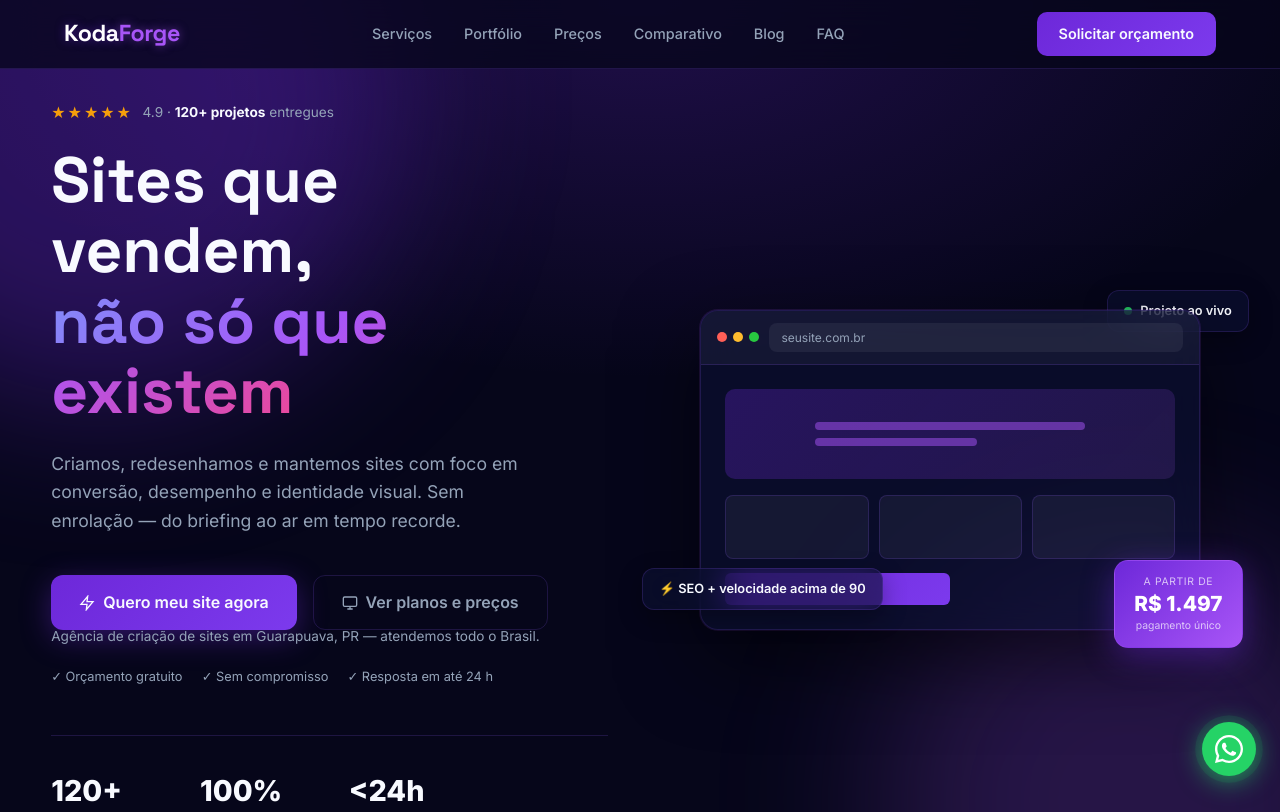
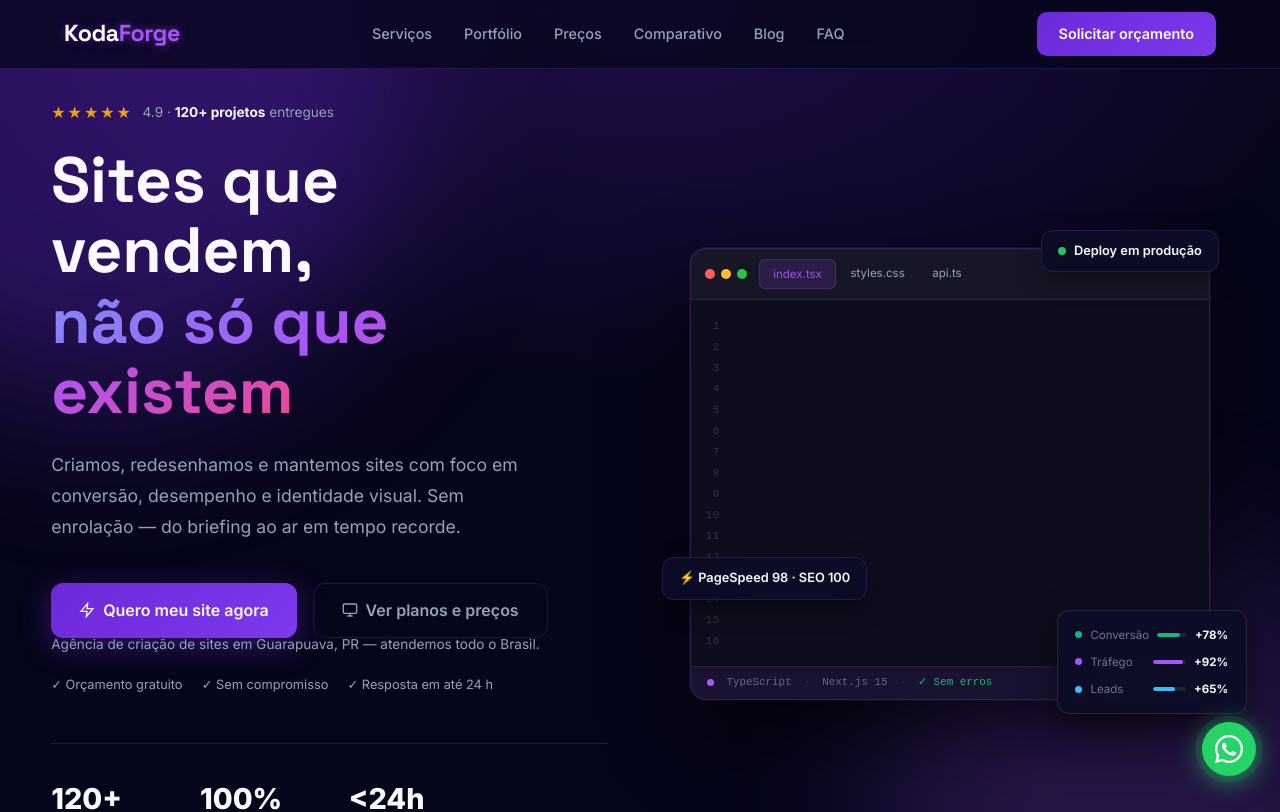
Before and after one commit to Guilhermemlima/Koda-Forge, a Next.js app: page / in a window 1280 px wide. Shown: the top 812 px of the page. Built offline with nearby package versions, Linux system fonts and the light colour scheme.

Commit message:
Redesenha hero: editor de codigo animado, metricas flutuantes e espacamento corrigido
Co-Authored-By: Claude Sonnet 4.6 <noreply@anthropic.com>

```diff
--- a/src/app/globals.css
+++ b/src/app/globals.css
@@ -163,7 +163,7 @@ nav {
   background: linear-gradient(135deg, #818cf8 0%, #a855f7 50%, #ec4899 100%);
   -webkit-background-clip: text; -webkit-text-fill-color: transparent;
 }
-.hero-desc { color: var(--muted); font-size: 1.1rem; max-width: 480px; margin-bottom: 2.5rem; }
+.hero-desc { color: var(--muted); font-size: 1.1rem; max-width: 480px; margin-top: 1.5rem; margin-bottom: 0; line-height: 1.75; }
 .hero-actions { display: flex; gap: 1rem; flex-wrap: wrap; }
 .btn-primary {
   display: inline-flex; align-items: center; gap: 8px;
@@ -191,50 +191,128 @@ nav {
 .hero-visual {
   position: relative; display: flex; justify-content: center; align-items: center;
 }
-.browser-mock {
-  width: 100%; max-width: 500px;
-  background: var(--card-bg); border: 1px solid var(--border);
-  border-radius: 18px; overflow: hidden;
-  backdrop-filter: blur(20px);
-  box-shadow: 0 30px 80px rgba(0,0,0,.5), 0 0 0 1px rgba(168,85,247,.15);
-}
-.browser-bar {
-  background: rgba(255,255,255,.04); padding: 12px 16px;
-  display: flex; align-items: center; gap: 10px;
-  border-bottom: 1px solid var(--border);
-}
+/* mantido para compatibilidade legada */
 .browser-dots { display: flex; gap: 6px; }
 .browser-dots span { width: 10px; height: 10px; border-radius: 50%; }
 .browser-dots span:nth-child(1) { background: #ff5f57; }
 .browser-dots span:nth-child(2) { background: #febc2e; }
 .browser-dots span:nth-child(3) { background: #28c840; }
-.browser-url {
-  flex: 1; background: rgba(255,255,255,.06); border-radius: 8px;
-  padding: 5px 12px; font-size: .75rem; color: var(--muted);
-}
-.browser-body { padding: 24px; }
-.mock-hero {
-  background: linear-gradient(135deg, rgba(109,40,217,.3), rgba(168,85,247,.15));
-  border-radius: 10px; height: 90px; margin-bottom: 16px;
-  display: flex; align-items: center; justify-content: center;
-}
-.mock-hero-text { display: flex; flex-direction: column; gap: 8px; width: 60%; }
-.mock-bar { height: 8px; border-radius: 4px; background: rgba(168,85,247,.5); }
-.mock-bar.short { width: 60%; }
-.mock-cards { display: grid; grid-template-columns: repeat(3,1fr); gap: 10px; }
-.mock-card { background: rgba(255,255,255,.05); border-radius: 8px; height: 64px; border: 1px solid var(--border); }
-.mock-btn { margin-top: 14px; background: linear-gradient(135deg, var(--violet), var(--purple)); border-radius: 6px; height: 32px; width: 50%; }
+
 .floating-badge {
   position: absolute;
-  background: var(--card-bg); border: 1px solid var(--border);
+  background: rgba(13,13,40,.92); border: 1px solid var(--border);
   border-radius: 12px; padding: 10px 16px; backdrop-filter: blur(16px);
   font-size: .8rem; font-weight: 600; color: var(--white);
   display: flex; align-items: center; gap: 8px;
-  box-shadow: 0 8px 24px rgba(0,0,0,.3);
-}
-.fb-1 { top: -20px; right: -20px; }
-.fb-2 { bottom: 20px; left: -30px; }
-.fb-dot { width: 8px; height: 8px; border-radius: 50%; background: #22c55e; }
+  box-shadow: 0 8px 24px rgba(0,0,0,.4);
+  white-space: nowrap; z-index: 10;
+}
+.fb-1 { top: -18px; right: 10px; }
+.fb-2 { bottom: 100px; left: -10px; }
+.fb-dot { width: 8px; height: 8px; border-radius: 50%; background: #22c55e;
+  animation: pulse-dot 1.8s ease-in-out infinite; }
+@keyframes pulse-dot {
+  0%,100% { box-shadow: 0 0 0 0 rgba(34,197,94,.5); }
+  50%      { box-shadow: 0 0 0 5px rgba(34,197,94,0); }
+}
+
+/* ========================
+   CODE EDITOR HERO
+======================== */
+.code-editor {
+  width: 100%; max-width: 520px;
+  background: #0d0d1e; border: 1px solid rgba(168,85,247,.25);
+  border-radius: 16px; overflow: hidden;
+  box-shadow: 0 32px 80px rgba(0,0,0,.6), 0 0 0 1px rgba(168,85,247,.1), inset 0 1px 0 rgba(255,255,255,.05);
+}
+.code-editor-bar {
+  background: rgba(255,255,255,.04); padding: 10px 14px;
+  display: flex; align-items: center; gap: 12px;
+  border-bottom: 1px solid rgba(255,255,255,.07);
+}
+.code-editor-tabs { display: flex; gap: 2px; }
+.code-tab {
+  font-size: .72rem; padding: .3rem .8rem; border-radius: 6px;
+  color: var(--muted); cursor: default; transition: background var(--trans);
+}
+.code-tab.active { background: rgba(168,85,247,.15); color: rgba(168,85,247,.9); border: 1px solid rgba(168,85,247,.2); }
+.code-tab:not(.active):hover { background: rgba(255,255,255,.05); }
+
+.code-body { padding: 0; }
+.code-lines { display: flex; padding: 1rem 0; min-height: 280px; }
+.code-nums {
+  display: flex; flex-direction: column; gap: 2px;
+  padding: 0 .75rem; min-width: 2.5rem; text-align: right;
+  user-select: none;
+}
+.code-nums span { font-size: .72rem; color: rgba(255,255,255,.15); line-height: 1.65; font-family: 'Courier New', monospace; }
+.code-content { flex: 1; padding-right: 1rem; overflow: hidden; }
+.code-line {
+  font-size: .72rem; line-height: 1.65; font-family: 'Courier New', monospace;
+  white-space: pre; color: rgba(255,255,255,.7);
+}
+.code-typed { position: relative; }
+.code-typed::after {
+  content: '|'; color: rgba(168,85,247,.9);
+  animation: blink-cursor .9s step-end infinite;
+}
+@keyframes blink-cursor { 0%,100%{opacity:1} 50%{opacity:0} }
+
+/* Syntax highlight */
+.ck   { color: #c084fc; }   /* keyword */
+.cs   { color: #94a3b8; }   /* symbol */
+.cstr { color: #86efac; }   /* string */
+.cfn  { color: #60a5fa; }   /* function */
+.cp   { color: #94a3b8; }   /* punctuation */
+.ctag { color: #f472b6; }   /* jsx tag */
+.cattr{ color: #fbbf24; }   /* attribute */
+.cc   { color: rgba(148,163,184,.45); font-style: italic; } /* comment */
+
+/* Typing animation on lines */
+.code-content .code-line:nth-child(1)  { animation: fadeInLine .3s .1s both; }
+.code-content .code-line:nth-child(3)  { animation: fadeInLine .3s .4s both; }
+.code-content .code-line:nth-child(4)  { animation: fadeInLine .3s .6s both; }
+.code-content .code-line:nth-child(5)  { animation: fadeInLine .3s .8s both; }
+.code-content .code-line:nth-child(6)  { animation: fadeInLine .3s 1.0s both; }
+.code-content .code-line:nth-child(7)  { animation: fadeInLine .3s 1.3s both; }
+.code-content .code-line:nth-child(8)  { animation: fadeInLine .3s 1.6s both; }
+.code-content .code-line:nth-child(9)  { animation: fadeInLine .3s 1.9s both; }
+.code-content .code-line:nth-child(10) { animation: fadeInLine .3s 2.1s both; }
+.code-content .code-line:nth-child(11) { animation: fadeInLine .3s 2.3s both; }
+.code-content .code-line:nth-child(12) { animation: fadeInLine .3s 2.5s both; }
+.code-content .code-line:nth-child(13) { animation: fadeInLine .3s 2.7s both; }
+.code-content .code-line:nth-child(14) { animation: fadeInLine .3s 2.9s both; }
+.code-content .code-line:nth-child(16) { animation: fadeInLine .4s 3.3s both; }
+@keyframes fadeInLine { from { opacity:0; transform:translateX(-6px); } to { opacity:1; transform:none; } }
+
+.code-statusbar {
+  background: rgba(168,85,247,.08); border-top: 1px solid rgba(255,255,255,.06);
+  padding: .45rem 1rem; display: flex; align-items: center; gap: .75rem;
+  font-size: .68rem; color: rgba(148,163,184,.6); font-family: 'Courier New', monospace;
+}
+.code-status-dot { width: 7px; height: 7px; border-radius: 50%; background: #a855f7; }
+.code-status-sep { opacity: .3; }
+.code-status-right { margin-left: auto; color: #fbbf24; font-weight: 700; }
+
+/* Metrics card floating bottom-right */
+.hero-metrics-card {
+  position: absolute; bottom: -14px; right: -18px;
+  background: rgba(13,13,40,.95); border: 1px solid rgba(255,255,255,.1);
+  border-radius: 12px; padding: .9rem 1.1rem; min-width: 190px;
+  backdrop-filter: blur(20px);
+  box-shadow: 0 12px 32px rgba(0,0,0,.5);
+  display: flex; flex-direction: column; gap: .55rem;
+}
+.hmc-row { display: flex; align-items: center; gap: .5rem; font-size: .72rem; }
+.hmc-dot { width: 7px; height: 7px; border-radius: 50%; flex-shrink: 0; }
+.hmc-dot.green { background: #10b981; }
+.hmc-dot.purple { background: #a855f7; }
+.hmc-dot.blue { background: #38bdf8; }
+.hmc-label { color: rgba(148,163,184,.7); min-width: 55px; }
+.hmc-bar { flex: 1; height: 4px; background: rgba(255,255,255,.08); border-radius: 2px; overflow: hidden; }
+.hmc-fill { height: 100%; border-radius: 2px; animation: growBar 1.2s 2s both ease-out; }
+@keyframes growBar { from { width: 0 !important; } }
+.hmc-val { color: var(--white); font-weight: 700; min-width: 32px; text-align: right; }
 
 /* ========================
    LOGOS STRIP
--- a/src/components/Hero.tsx
+++ b/src/components/Hero.tsx
@@ -64,7 +64,7 @@ export default function Hero() {
               em tempo recorde.
             </p>
 
-            <div className="hero-actions">
+            <div className="hero-actions" style={{ marginTop: '2.5rem' }}>
               <Link href="/contato" className="btn-primary">
                 <svg width="16" height="16" fill="none" stroke="currentColor" strokeWidth="2" viewBox="0 0 24 24">
                   <path d="M13 2L3 14h9l-1 8 10-12h-9l1-8z" />
@@ -102,47 +102,99 @@ export default function Hero() {
             </div>
           </div>
 
-          {/* ── RIGHT — browser mock ── */}
+          {/* ── RIGHT — code editor ── */}
           <div className="hero-visual reveal">
+
+            {/* Badge topo */}
             <div className="floating-badge fb-1">
               <div className="fb-dot" />
-              Projeto ao vivo
+              Deploy em produção
             </div>
 
-            <div className="browser-mock">
-              <div className="browser-bar">
+            {/* Editor de código */}
+            <div className="code-editor">
+              {/* Barra do editor */}
+              <div className="code-editor-bar">
                 <div className="browser-dots">
                   <span /><span /><span />
                 </div>
-                <div className="browser-url">seusite.com.br</div>
+                <div className="code-editor-tabs">
+                  <span className="code-tab active">index.tsx</span>
+                  <span className="code-tab">styles.css</span>
+                  <span className="code-tab">api.ts</span>
+                </div>
               </div>
-              <div className="browser-body">
-                <div className="mock-hero">
-                  <div className="mock-hero-text">
-                    <div className="mock-bar" />
-                    <div className="mock-bar short" />
+
+              {/* Corpo do código */}
+              <div className="code-body">
+                <div className="code-lines">
+                  {/* linha de números */}
+                  <div className="code-nums">
+                    {Array.from({ length: 16 }, (_, i) => (
+                      <span key={i}>{i + 1}</span>
+                    ))}
+                  </div>
+                  {/* código animado */}
+                  <div className="code-content">
+                    <div className="code-line"><span className="ck">import</span> <span className="cs">{'{'} Hero, SEO, Analytics {'}'}</span> <span className="ck">from</span> <span className="cstr">&apos;@kodaforge/core&apos;</span></div>
+                    <div className="code-line"> </div>
+                    <div className="code-line"><span className="ck">export default function</span> <span className="cfn">SeuSite</span><span className="cp">()</span> <span className="cp">{'{'}</span></div>
+                    <div className="code-line">  <span className="ck">return</span> <span className="cp">(</span></div>
+                    <div className="code-line">    <span className="ctag">&lt;main</span> <span className="cattr">className</span><span className="cp">=</span><span className="cstr">&quot;site&quot;</span><span className="ctag">&gt;</span></div>
+                    <div className="code-line">      <span className="ctag">&lt;Hero</span></div>
+                    <div className="code-line code-typed">        <span className="cattr">title</span><span className="cp">=</span><span className="cstr">&quot;Seu negócio no topo&quot;</span></div>
+                    <div className="code-line">        <span className="cattr">cta</span><span className="cp">=</span><span className="cstr">&quot;Solicitar orçamento&quot;</span></div>
+                    <div className="code-line">      <span className="ctag">/&gt;</span></div>
+                    <div className="code-line">      <span className="ctag">&lt;SEO</span> <span className="cattr">local</span><span className="cp">=</span><span className="cstr">&quot;Guarapuava&quot;</span> <span className="ctag">/&gt;</span></div>
+                    <div className="code-line">      <span className="ctag">&lt;Analytics</span> <span className="cattr">provider</span><span className="cp">=</span><span className="cstr">&quot;google&quot;</span> <span className="ctag">/&gt;</span></div>
+                    <div className="code-line">    <span className="ctag">&lt;/main&gt;</span></div>
+                    <div className="code-line">  <span className="cp">)</span></div>
+                    <div className="code-line"><span className="cp">{'}'}</span></div>
+                    <div className="code-line"> </div>
+                    <div className="code-line code-comment"><span className="cc">{'// ✓ Build concluído em 1.2s — Deploy ao vivo'}</span></div>
                   </div>
                 </div>
-                <div className="mock-cards">
-                  <div className="mock-card" />
-                  <div className="mock-card" />
-                  <div className="mock-card" />
+
+                {/* Status bar */}
+                <div className="code-statusbar">
+                  <span className="code-status-dot" />
+                  <span>TypeScript</span>
+                  <span className="code-status-sep">·</span>
+                  <span>Next.js 15</span>
+                  <span className="code-status-sep">·</span>
+                  <span style={{ color: '#10b981' }}>✓ Sem erros</span>
+                  <span className="code-status-right">PageSpeed: 98</span>
                 </div>
-                <div className="mock-btn" />
               </div>
             </div>
 
-            {/* Conversion badge */}
+            {/* Badge velocidade */}
             <div className="floating-badge fb-2">
-              ⚡ SEO + velocidade acima de 90
+              ⚡ PageSpeed 98 · SEO 100
             </div>
 
-            {/* Price anchor badge */}
-            <div className="hero-price-badge">
-              <div className="hpb-from">a partir de</div>
-              <div className="hpb-price">R$ 1.497</div>
-              <div className="hpb-sub">pagamento único</div>
+            {/* Metrics card */}
+            <div className="hero-metrics-card">
+              <div className="hmc-row">
+                <span className="hmc-dot green" />
+                <span className="hmc-label">Conversão</span>
+                <div className="hmc-bar"><div className="hmc-fill" style={{ width: '78%', background: '#10b981' }} /></div>
+                <span className="hmc-val">+78%</span>
+              </div>
+              <div className="hmc-row">
+                <span className="hmc-dot purple" />
+                <span className="hmc-label">Tráfego</span>
+                <div className="hmc-bar"><div className="hmc-fill" style={{ width: '92%', background: '#a855f7' }} /></div>
+                <span className="hmc-val">+92%</span>
+              </div>
+              <div className="hmc-row">
+                <span className="hmc-dot blue" />
+                <span className="hmc-label">Leads</span>
+                <div className="hmc-bar"><div className="hmc-fill" style={{ width: '65%', background: '#38bdf8' }} /></div>
+                <span className="hmc-val">+65%</span>
+              </div>
             </div>
+
           </div>
         </div>
       </div>
```
